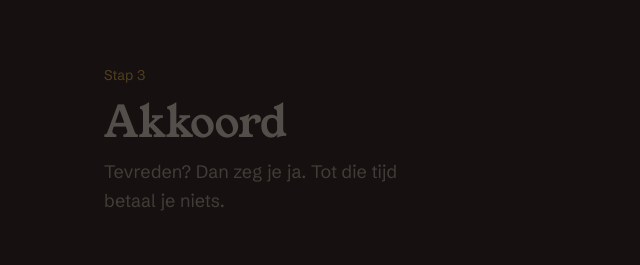
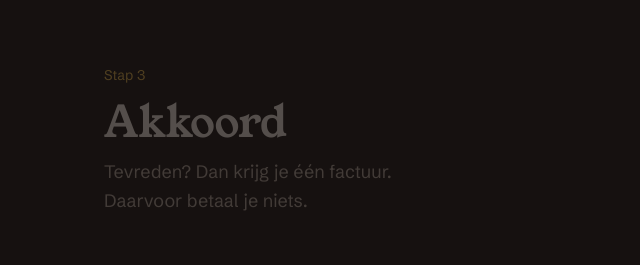
Before and after one commit to bysurge/kievits-webdesign, a plain HTML site: page index.html in a window 1280 px wide. Shown: the part 4844-5109 px from the top of the page, 0-640 px from the left. Drawn offline with nearby package versions, Linux system fonts and the light colour scheme.

Commit message:
Stap 3: terug naar 'Dan krijg je één factuur'
Co-Authored-By: Claude Opus 5.5 <noreply@anthropic.com>

```diff
--- a/index.html
+++ b/index.html
@@ -187,7 +187,7 @@
         <ol class="story-steps">
           <li class="story-step is-on" data-step="0"><span>Stap 1</span><h3>Gratis preview</h3><p>Ik maak een voorbeeld van je nieuwe website, met je eigen naam, teksten en foto's. Je krijgt de link per e-mail of WhatsApp.</p></li>
           <li class="story-step" data-step="1"><span>Stap 2</span><h3>Jij kijkt rond</h3><p>Op je eigen moment. Wil je iets anders? Dan pas ik het aan.</p></li>
-          <li class="story-step" data-step="2"><span>Stap 3</span><h3>Akkoord</h3><p>Tevreden? Dan zeg je ja. Tot die tijd betaal je niets.</p></li>
+          <li class="story-step" data-step="2"><span>Stap 3</span><h3>Akkoord</h3><p>Tevreden? Dan krijg je één factuur. Daarvoor betaal je niets.</p></li>
           <li class="story-step" data-step="3"><span>Stap 4</span><h3>Online</h3><p>Na betaling gaat je site live. Daarna €39 per maand, via incasso of één keer per jaar.</p></li>
         </ol>
       </div>
```
